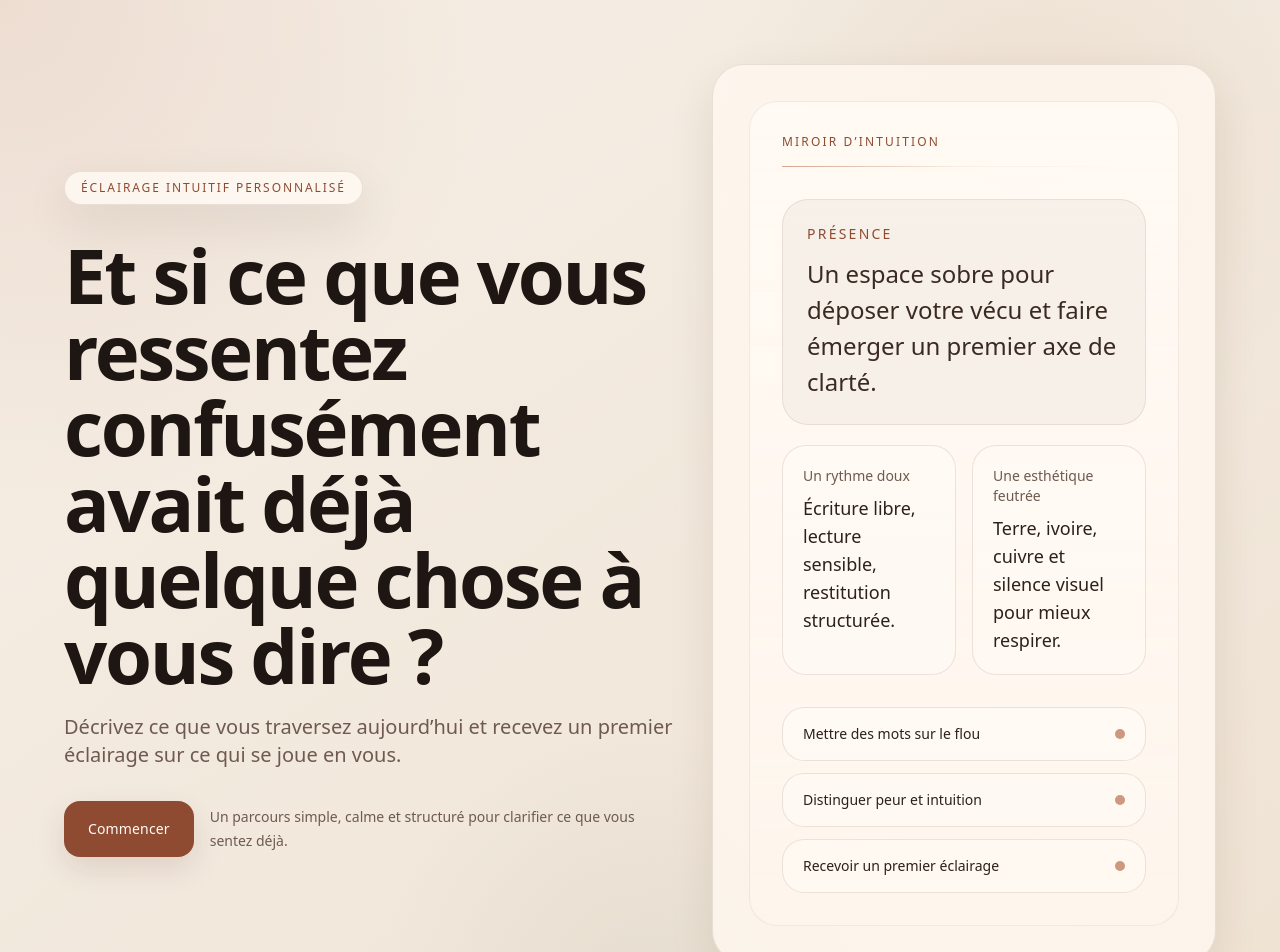
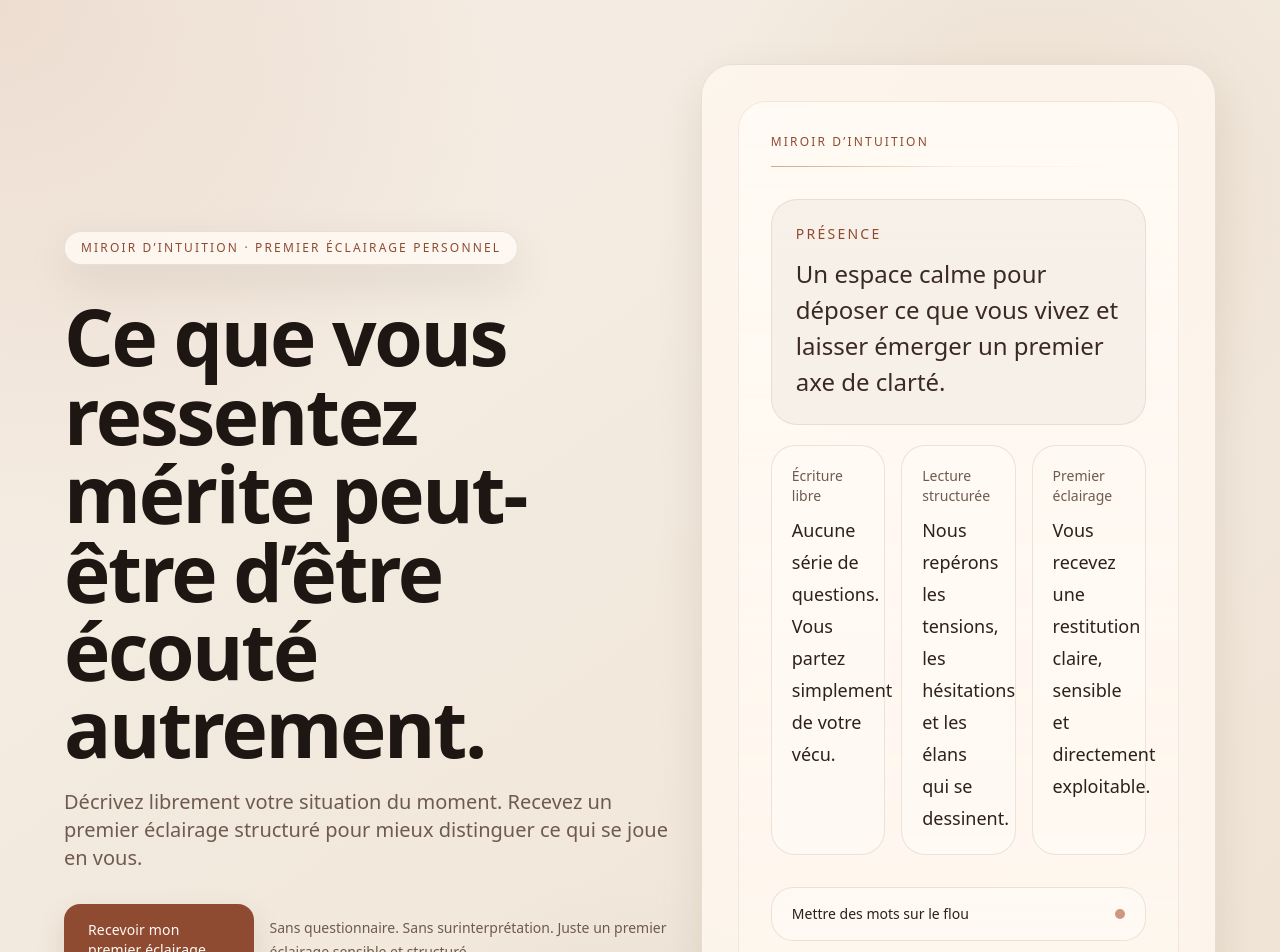
Before and after one commit to arnaudcrestey/parlez-moi-de-votre-situation, a Next.js app: page /start in a window 1280 px wide. Shown: the top 952 px of the page. Built offline with nearby package versions, Linux system fonts and the light colour scheme.

Commit message:
Update page.tsx

```diff
--- a/app/start/page.tsx
+++ b/app/start/page.tsx
@@ -3,31 +3,38 @@ import Link from 'next/link';
 const benefits = [
   'Mettre des mots sur le flou',
   'Distinguer peur et intuition',
-  'Recevoir un premier éclairage'
+  'Recevoir un premier axe de lecture'
 ];
 
 export default function StartPage() {
   return (
     <main className="relative isolate min-h-screen px-5 py-6 sm:px-8 lg:px-10">
       <div className="mx-auto flex min-h-[calc(100vh-3rem)] max-w-6xl flex-col justify-between gap-10 lg:gap-14">
-        <section className="grid items-center gap-8 pt-6 lg:grid-cols-[1.1fr_0.9fr] lg:pt-10">
+        <section className="grid items-center gap-8 pt-6 lg:grid-cols-[1.08fr_0.92fr] lg:pt-10">
           <div className="animate-reveal space-y-8">
-            <div className="inline-flex rounded-full border border-mirror-border bg-[rgba(255,250,244,0.82)] px-4 py-2 text-xs uppercase tracking-[0.16em] text-mirror-copper shadow-soft">
-              Éclairage intuitif personnalisé
+            <div className="inline-flex rounded-full border border-mirror-border bg-[rgba(255,250,244,0.82)] px-4 py-2 text-xs uppercase tracking-[0.18em] text-mirror-copper shadow-soft">
+              Miroir d’Intuition · Premier éclairage personnel
             </div>
+
             <div className="space-y-5">
-              <h1 className="max-w-3xl text-5xl font-semibold leading-[1.02] text-mirror-ink sm:text-6xl lg:text-[4.75rem]">
-                Et si ce que vous ressentez confusément avait déjà quelque chose à vous dire&nbsp;?
+              <h1 className="max-w-3xl text-5xl font-semibold leading-[0.98] text-mirror-ink sm:text-6xl lg:text-[4.9rem]">
+                Ce que vous ressentez mérite peut-être d’être écouté autrement.
               </h1>
+
               <p className="max-w-2xl text-lg leading-8 text-mirror-muted sm:text-xl">
-                Décrivez ce que vous traversez aujourd’hui et recevez un premier éclairage sur ce qui se joue en vous.
+                Décrivez librement votre situation du moment. Recevez un premier éclairage structuré pour
+                mieux distinguer ce qui se joue en vous.
               </p>
             </div>
+
             <div className="flex flex-col gap-4 sm:flex-row sm:items-center">
-              <Link className="mirror-button w-full sm:w-auto" href="/analyse?mode=input">
-                Commencer
+              <Link className="mirror-button w-full sm:w-auto" href="/analyse">
+                Recevoir mon premier éclairage
               </Link>
-              <p className="text-sm leading-6 text-mirror-muted">Un parcours simple, calme et structuré pour clarifier ce que vous sentez déjà.</p>
+
+              <p className="text-sm leading-6 text-mirror-muted">
+                Sans questionnaire. Sans surinterprétation. Juste un premier éclairage sensible et structuré.
+              </p>
             </div>
           </div>
 
@@ -38,24 +45,39 @@ export default function StartPage() {
                   <p className="text-xs uppercase tracking-[0.18em] text-mirror-copper">Miroir d’Intuition</p>
                   <div className="h-px w-full bg-[linear-gradient(90deg,rgba(184,111,77,0.6),rgba(220,199,174,0.2),transparent)]" />
                 </div>
+
                 <div className="space-y-5">
                   <div className="rounded-[26px] border border-[rgba(90,60,40,0.1)] bg-[rgba(246,239,231,0.85)] p-6">
                     <p className="text-sm uppercase tracking-[0.16em] text-mirror-copper">Présence</p>
                     <p className="mt-3 text-2xl font-medium leading-9 text-mirror-brown">
-                      Un espace sobre pour déposer votre vécu et faire émerger un premier axe de clarté.
+                      Un espace calme pour déposer ce que vous vivez et laisser émerger un premier axe de clarté.
                     </p>
                   </div>
-                  <div className="grid gap-4 sm:grid-cols-2">
+
+                  <div className="grid gap-4 sm:grid-cols-3">
                     <div className="rounded-[24px] border border-mirror-border bg-[rgba(255,250,244,0.9)] p-5">
-                      <p className="text-sm text-mirror-muted">Un rythme doux</p>
-                      <p className="mt-2 text-lg font-medium text-mirror-text">Écriture libre, lecture sensible, restitution structurée.</p>
+                      <p className="text-sm text-mirror-muted">Écriture libre</p>
+                      <p className="mt-2 text-lg font-medium leading-8 text-mirror-text">
+                        Aucune série de questions. Vous partez simplement de votre vécu.
+                      </p>
                     </div>
+
+                    <div className="rounded-[24px] border border-mirror-border bg-[rgba(255,250,244,0.82)] p-5">
+                      <p className="text-sm text-mirror-muted">Lecture structurée</p>
+                      <p className="mt-2 text-lg font-medium leading-8 text-mirror-text">
+                        Nous repérons les tensions, les hésitations et les élans qui se dessinent.
+                      </p>
+                    </div>
+
                     <div className="rounded-[24px] border border-mirror-border bg-[rgba(255,250,244,0.76)] p-5">
-                      <p className="text-sm text-mirror-muted">Une esthétique feutrée</p>
-                      <p className="mt-2 text-lg font-medium text-mirror-text">Terre, ivoire, cuivre et silence visuel pour mieux respirer.</p>
+                      <p className="text-sm text-mirror-muted">Premier éclairage</p>
+                      <p className="mt-2 text-lg font-medium leading-8 text-mirror-text">
+                        Vous recevez une restitution claire, sensible et directement exploitable.
+                      </p>
                     </div>
                   </div>
                 </div>
+
                 <div className="grid gap-3">
                   {benefits.map((benefit) => (
                     <div
```
